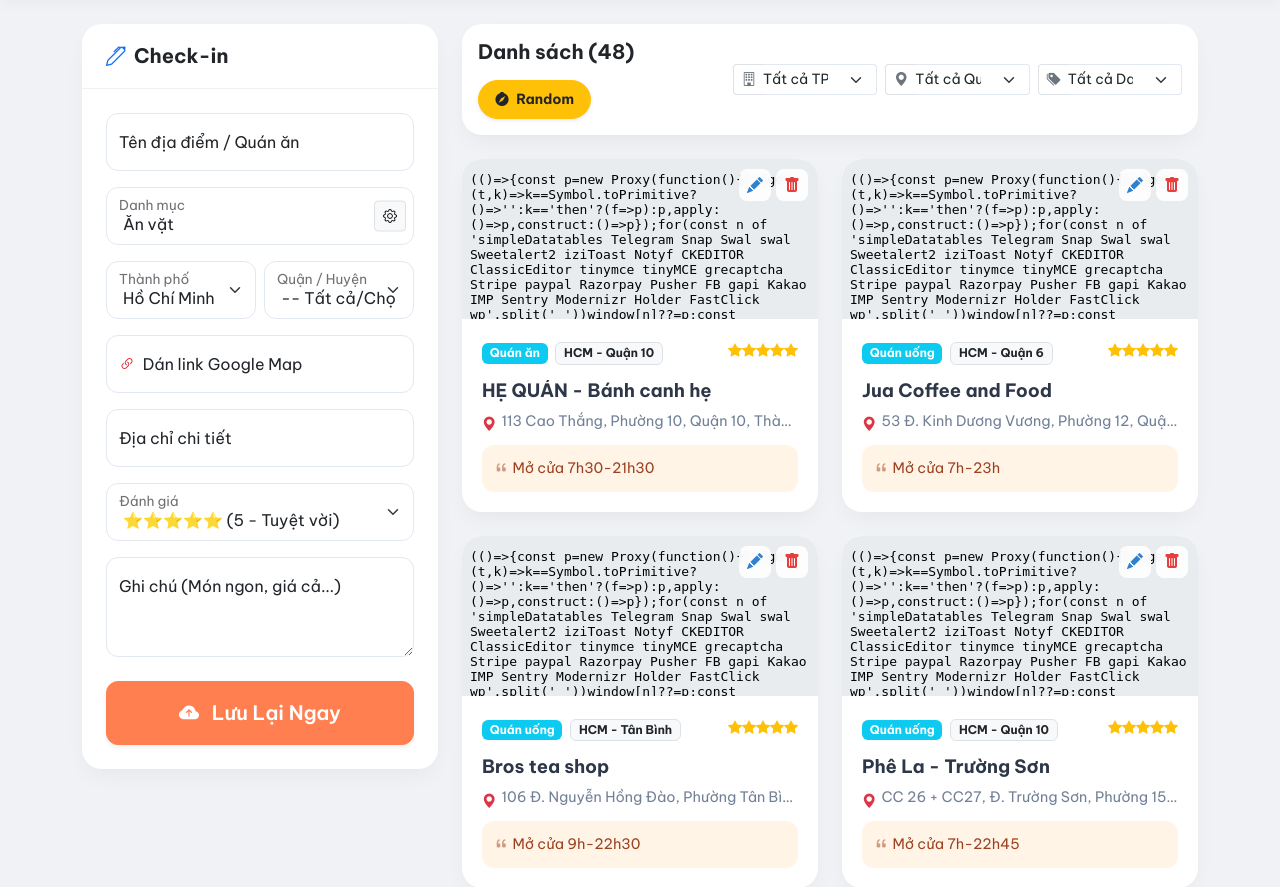
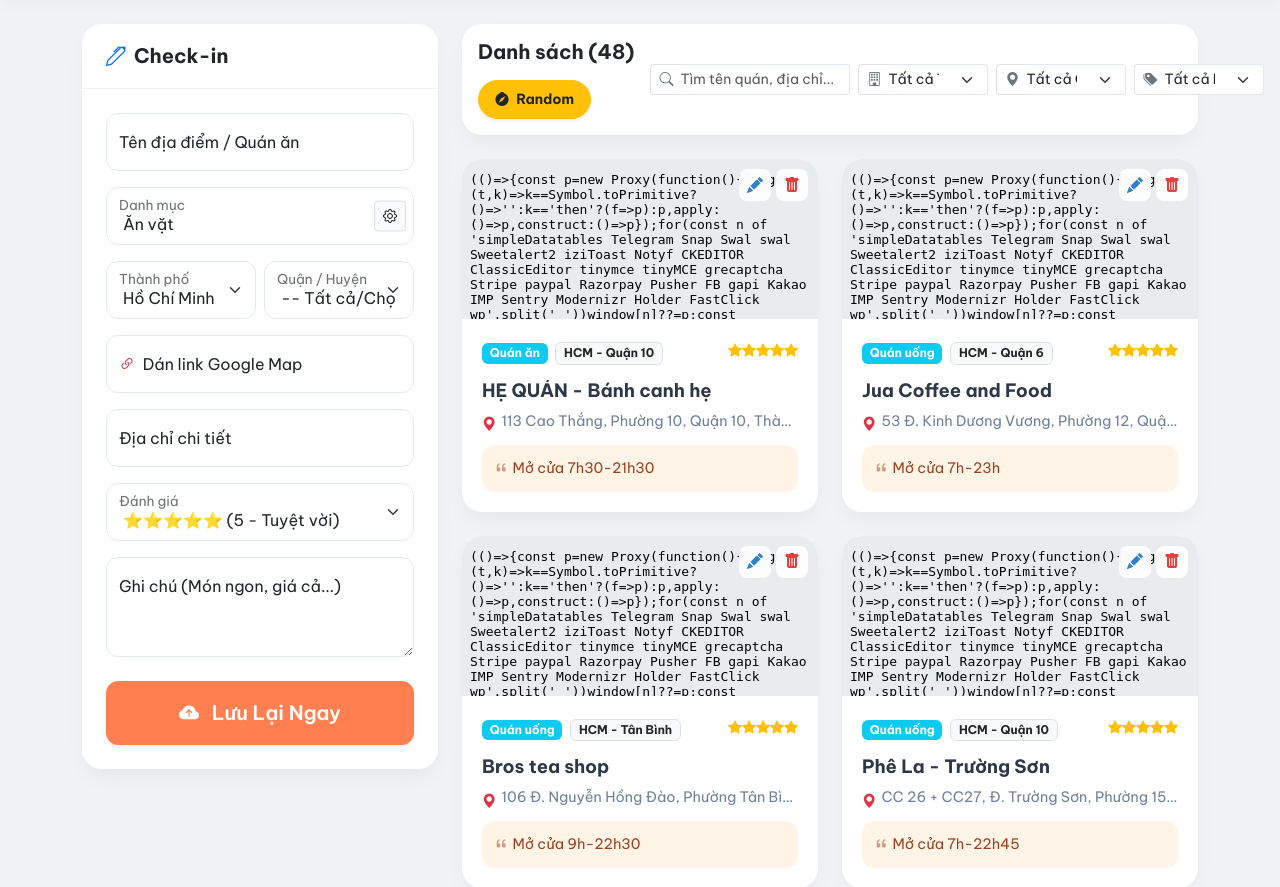
Before and after one commit to hntd1204/WebCaNhan, a PHP site: page / in a window 1280 px wide. Shown: the part 80-967 px from the top of the page. Run offline with PHP 8.4, Linux system fonts and the light colour scheme; data comes from the database, SQL or seed files in the repository; some libraries are stand-ins or nearby versions.

Commit message:
Hoàn chỉnh

```diff
--- a/index.php
+++ b/index.php
@@ -119,6 +119,7 @@ $params = [];
 $filterCity = $_GET['filter_city'] ?? '';
 $filterDistrict = $_GET['filter_district'] ?? '';
 $filterCategory = $_GET['filter_category'] ?? '';
+$search = $_GET['search'] ?? '';
 
 if (!empty($filterCity)) {
     $sqlPlace .= " AND places.city = ?";
@@ -131,6 +132,12 @@ if (!empty($filterDistrict)) {
 if (!empty($filterCategory)) {
     $sqlPlace .= " AND places.category_id = ?";
     $params[] = $filterCategory;
+}
+
+if (!empty($search)) {
+    $sqlPlace .= " AND (places.name LIKE ? OR places.address LIKE ?)";
+    $params[] = "%$search%";
+    $params[] = "%$search%";
 }
 
 $sqlPlace .= " ORDER BY places.created_at DESC";
@@ -269,6 +276,15 @@ $places = $stmt->fetchAll(PDO::FETCH_ASSOC);
                     </div>
 
                     <form method="GET" class="d-flex flex-column flex-sm-row gap-2 flex-grow-1 justify-content-end">
+
+                        <div class="input-group input-group-sm flex-nowrap" style="min-width: 200px;">
+                            <span class="input-group-text bg-white border-end-0 text-secondary">
+                                <i class="bi bi-search"></i>
+                            </span>
+                            <input type="text" name="search" class="form-control border-start-0 ps-0"
+                                placeholder="Tìm tên quán, địa chỉ..." value="<?= htmlspecialchars($search) ?>">
+                        </div>
+
                         <div class="input-group input-group-sm flex-nowrap">
                             <span class="input-group-text bg-white border-end-0 text-secondary"><i
                                     class="bi bi-building"></i></span>
@@ -306,6 +322,8 @@ $places = $stmt->fetchAll(PDO::FETCH_ASSOC);
                                 <?php endforeach; ?>
                             </select>
                         </div>
+
+                        <button type="submit" hidden></button>
                     </form>
                 </div>
 
```
